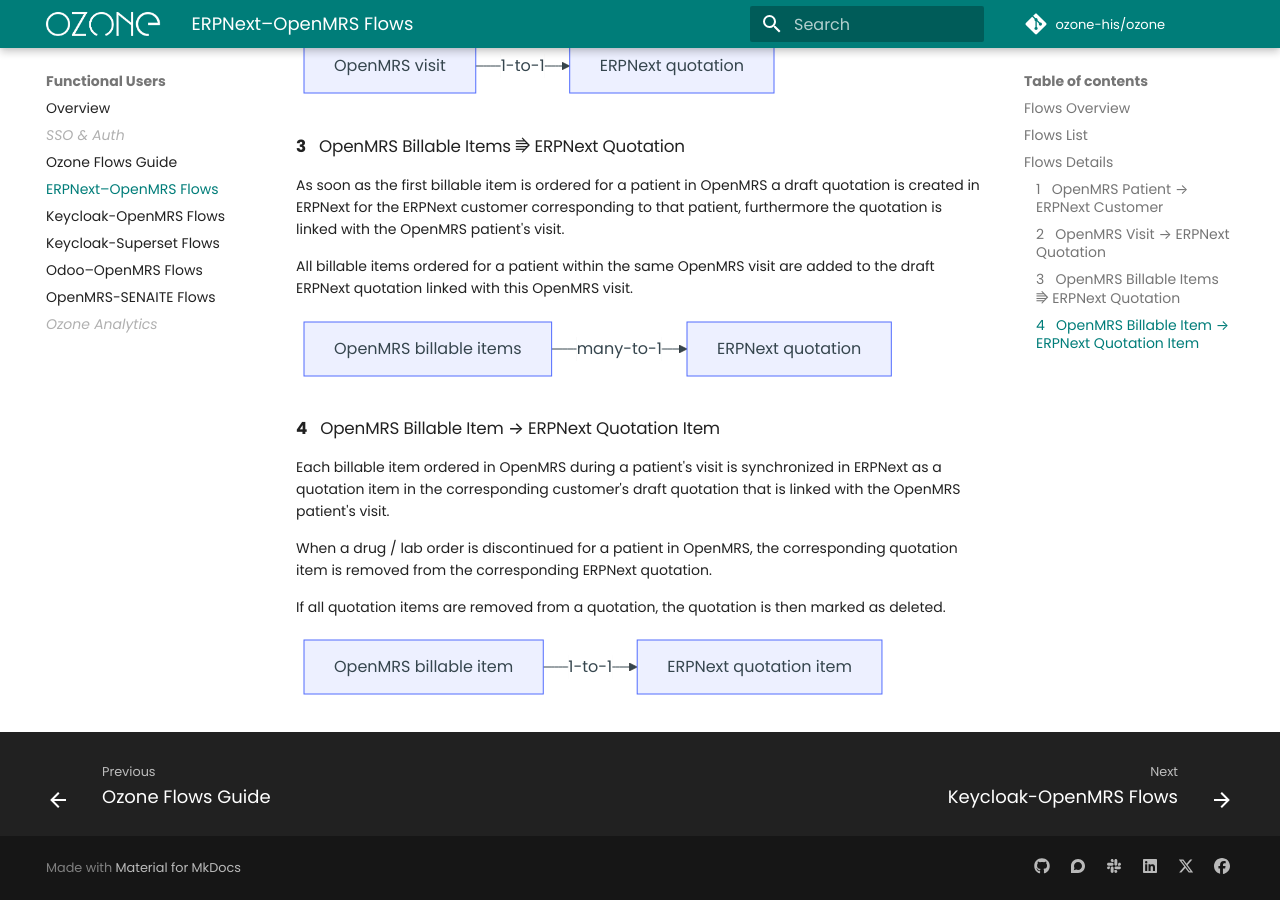
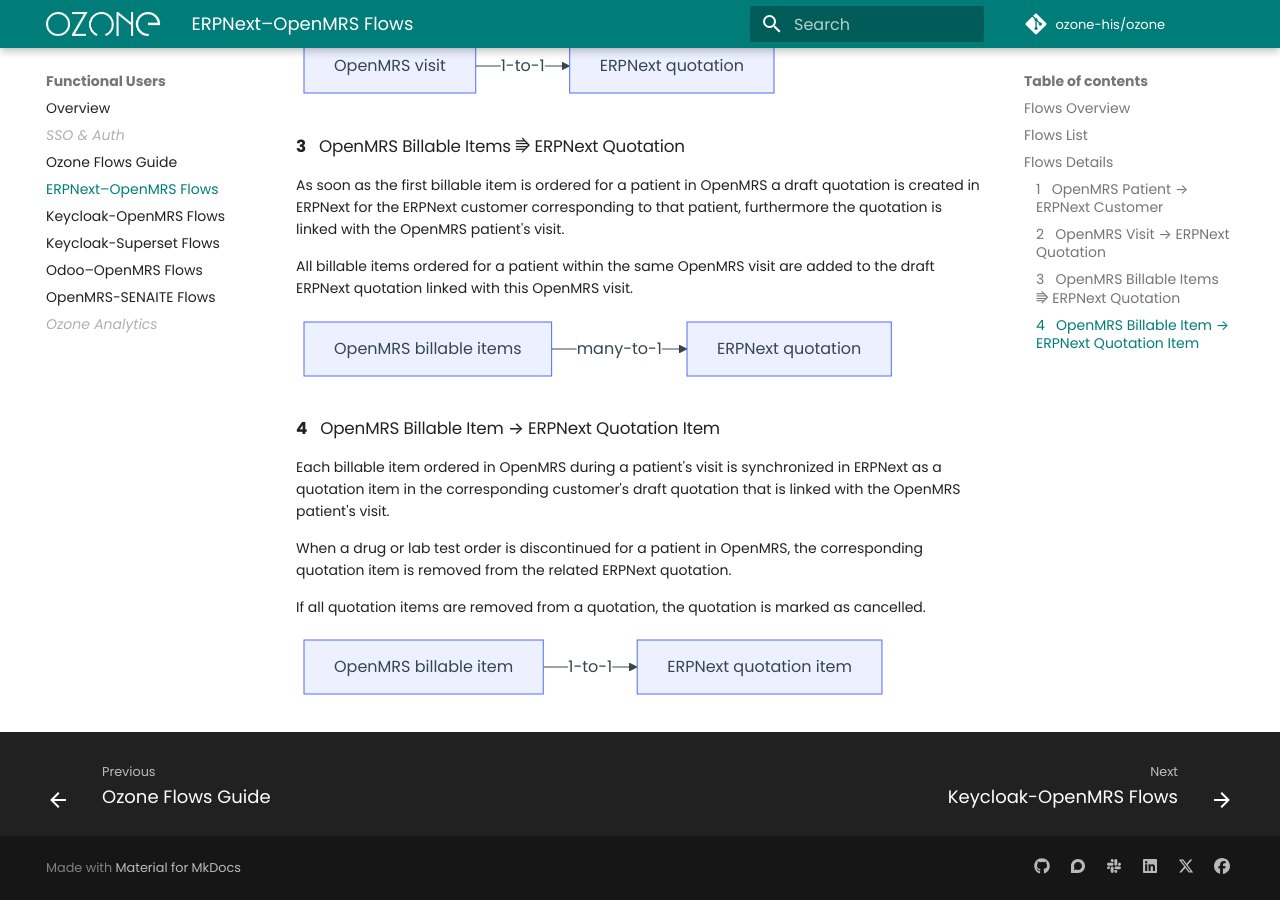
Before and after one commit to ozone-his/ozone-docs, an MkDocs documentation site: the page built from docs/users/erpnext-openmrs.md, in a window 1280 px wide and 900 px high, scrolled down 1902 px. Built offline with MkDocs 1.6.1 and Material for MkDocs 9.7.7, drawn with Linux system fonts in a browser that asks for light colours; comment, search, counter and statistics services are not loaded.

Commit message:
Update erpnext-openmrs.md

````diff
--- a/docs/users/erpnext-openmrs.md
+++ b/docs/users/erpnext-openmrs.md
@@ -77,9 +77,9 @@
 
 Each billable item ordered in OpenMRS during a patient's visit is synchronized in ERPNext as a quotation item in the corresponding customer's draft quotation that is linked with the OpenMRS patient's visit.
 
-When a drug / lab order is discontinued for a patient in OpenMRS, the corresponding quotation item is removed from the corresponding ERPNext quotation.
+When a drug or lab test order is discontinued for a patient in OpenMRS, the corresponding quotation item is removed from the related ERPNext quotation.
 
-If all quotation items are removed from a quotation, the quotation is then marked as deleted.
+If all quotation items are removed from a quotation, the quotation is marked as cancelled.
 
 ``` mermaid
 flowchart LR
````
